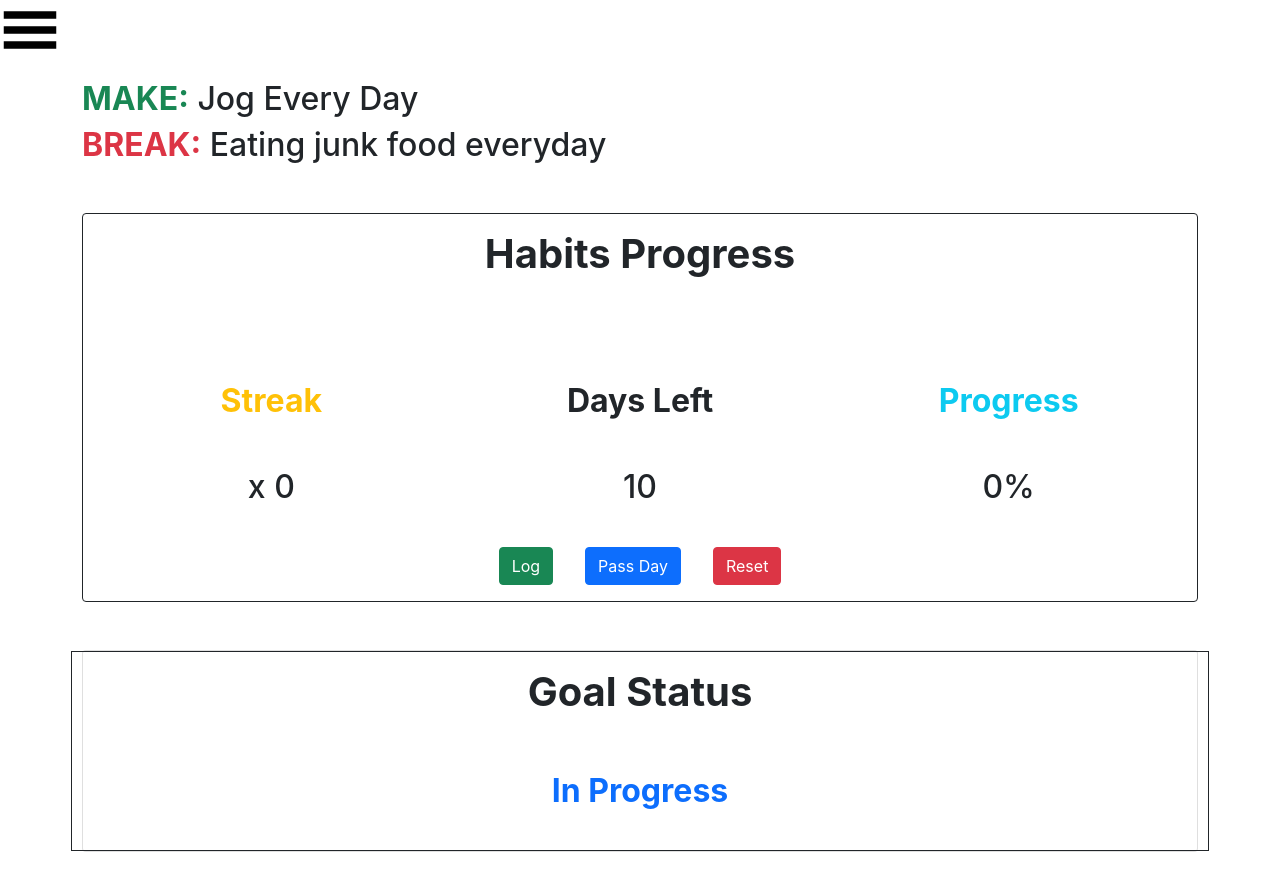
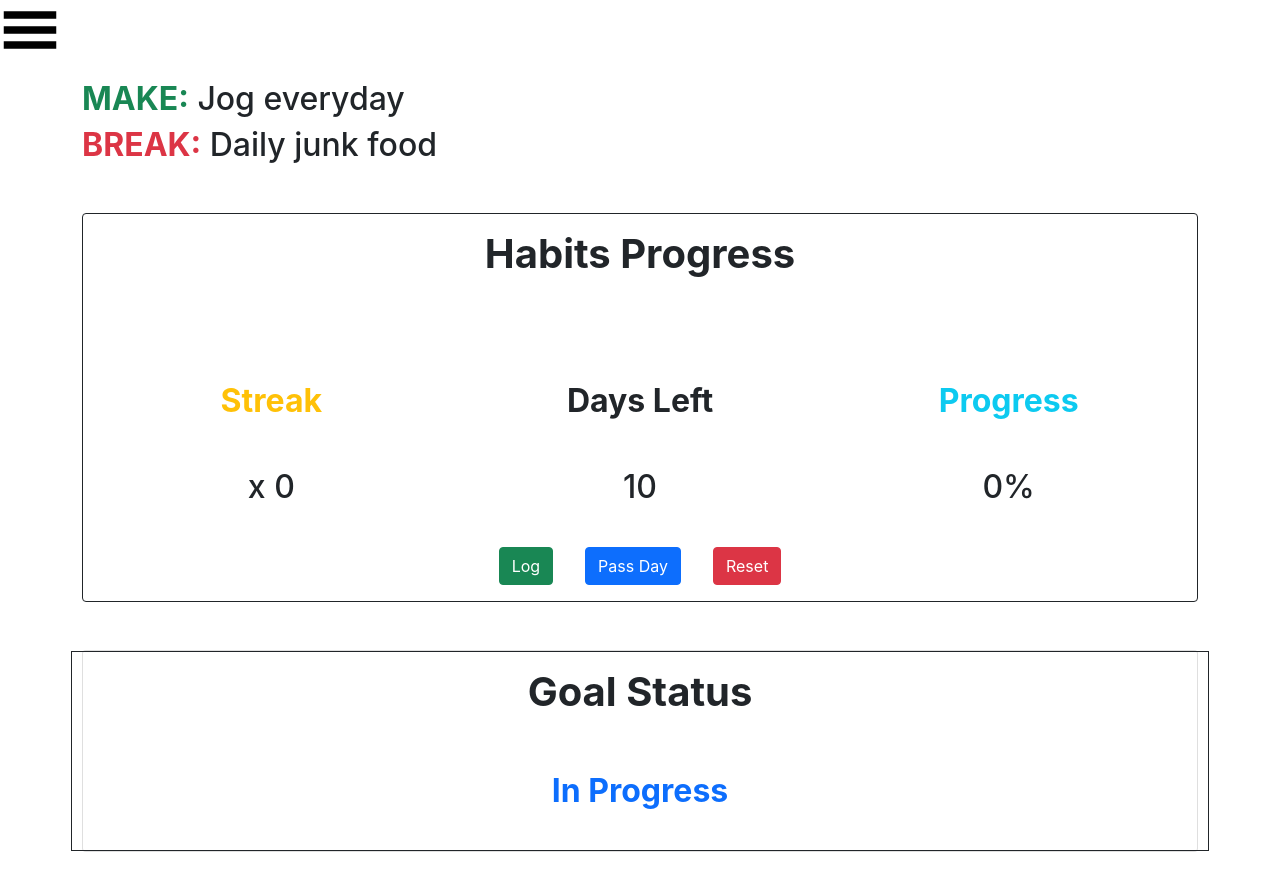
Before and after one commit to Carlosgerman353/Habitual, a React (Create React App) app: page / in a window 1280 px wide. Shown: the top 890 px of the page. Built offline with nearby package versions, Linux system fonts and the light colour scheme.

Commit message:
added create new task feature

```diff
--- a/src/App.js
+++ b/src/App.js
@@ -1,9 +1,23 @@
 import React, { useState } from "react";
+import ReactDOM from "react-dom";
 // import Button from "./Button.js";
 import "./index.css";
 import Rating from "./rate";
-import NavBar from "./NavBar"
+import NavBar from "./NavBar";
+import Profile from "./Profile";
+import CreateNewHabit from "./CreateNewHabit";
 
+//[habit_id, makeHabit, breakHabit]
+const habitDB = [
+  [100, "Jog everyday", "Daily junk food"],
+  [101, "50 pushups daily", "idling away time"],
+  [102, "3 miles running", "improve cardio endurance"]
+  ];
+  habitDB.push([0, "Profile"]);
+
+let urlParams = new URLSearchParams(document.URL.toString().split("?")[1]);
+const habitInx = habitDB.findIndex(x => x[0] === parseInt(urlParams.get("habit_id")));
+const currHabit1 = habitInx === -1 ? habitDB[0] : habitDB[habitInx];
 
 function App() {
   const [count, setCount] = useState(0); //Streak count
@@ -13,6 +27,7 @@ function App() {
   var [progress, setProgress] = useState(0); //Sets progress equal to INITIAL value of days
   // var [goalMet, setGoalMet] = useState(0);
   var [logged, setLogged] = useState(0);
+  const [currHabit, setCurrHabit] = useState(currHabit1);
 
   function Log() {
     setCount(count + 1);
@@ -25,33 +40,38 @@ function App() {
     CheckGoal(0);
     }
 
+function createHabit(makeHabit){
+    ReactDOM.render(
+      <CreateNewHabit makeHabit={makeHabit} />
+    );
+}
 
 
-  async function getMakeHabit(habit_id){
-    let url = `localhost:3001/habit_info?id=${habit_id}`;
-    // useEffect(() => {
-      let res = await fetch(url)
-      let data = await res.json();
-      return data.makeHabit;
-    // }, []);
-  }
+  // async function getMakeHabit(habit_id){
+  //   // let url = `localhost:3001/habit_info?id=${habit_id}`;
+  //   // // useEffect(() => {
+  //   //   let res = await fetch(url)
+  //   //   let data = await res.json();
+  //   //   return data.makeHabit;
+  //   // }, []);
+  // }
 
-  async function getBreakHabit(habit_id){
-    let url = `localhost:3001/habit_info?id=${habit_id}`;
-    // useEffect(() => {
-      let res = await fetch(url)
-      let data = await res.json();
-      return data.breakHabit;
-    // }, []);
-  }
-  function getHabitMake(id=0){ //we want this function to fetch from DB and return makeHabit data
-    return "Jog Every Day";
-    //remove after we use the db based functions
-  }
-  function getHabitBreak(id=0){ //we want this function to fetch from DB and return breakHabit data
-    return "Eating junk food everyday";
-   //remove after we use the db based functions
-  }
+  // async function getBreakHabit(habit_id){
+  //   // let url = `localhost:3001/habit_info?id=${habit_id}`;
+  //   // // useEffect(() => {
+  //   //   let res = await fetch(url)
+  //   //   let data = await res.json();
+  //   //   return data.breakHabit;
+  //   // }, []);
+  // }
+  // function getHabitMake(hId){ //we want this function to fetch from DB and return makeHabit data
+  //   return currHabit[1];
+  //   //remove after we use the db based functions
+  // }
+  // function getHabitBreak(hId){ //we want this function to fetch from DB and return breakHabit data
+
+  //  //remove after we use the db based functions
+  // }
   function logCheck() {
     if (logged === 0 && days !== 0) {
       return (<button className = "btn btn-success mx-3"
@@ -136,14 +156,19 @@ function App() {
     }
   }
 
+//if is in profile page then render profile component only
+  if(currHabit1[1].toLowerCase() === "profile"){
+    return <Profile />;
+  }
+
   return (
     <>
   <NavBar />
     <div id="main">
     <div className = "container">
     <div id="makeBreakBox">
-            <h2> <strong className="text-success"> MAKE:</strong> {getHabitMake(0)} </h2>
-            <h2> <strong className="text-danger"> BREAK:</strong> {getHabitBreak(0)} </h2>
+            <h2> <strong className="text-success"> MAKE:</strong> {currHabit[1]} </h2>
+            <h2> <strong className="text-danger"> BREAK:</strong> {currHabit[2]} </h2>
     </div>
     <div className="card text-center my-5 border border-dark">
 
--- /dev/null
+++ b/src/CreateNewHabit.js
@@ -0,0 +1,15 @@
+import React, {useState} from "react";
+import NavBar from "./NavBar";
+
+export default function CreateNewHabit(props){
+    return (
+        <>
+        <NavBar />
+        <div id="main">
+            <div id="container">
+                <h1>Make Habit: {props.makeHabit}</h1>
+            </div>
+        </div>
+        </>
+    )
+}
--- a/src/NavBar.js
+++ b/src/NavBar.js
@@ -1,46 +1,56 @@
 import React, { useState } from "react";
 import "./index.css";
+import createHabit from "./App";
 
+const habitDB = [
+    [100, "Jog everyday", "Daily junk food"],
+    [101, "50 pushups daily", "idling away time"],
+    [102, "3 miles running", "improve cardio endurance"]
+    ];
 
-  const habitDB = [
-  [100, "Jog everyday"],
-  [101, "50 pushups daily"],
-  [102, "3 miles running"]
-  ];
+  habitDB.push([0, "Profile"]);
 
 function openNav() {
     document.getElementById("mySidenav").style.width = "250px";
-    // document.getElementById("mySidenav").style.color = "#818181 !important";
     document.getElementById("main").style.marginLeft = "250px";
 }
 function closeNav() {
     document.getElementById("main").style.marginLeft = "0";
-    // document.getElementById("mySidenav").style.color = "rgba(0,0,0,0) !important";
     document.getElementById("mySidenav").style.width = "0";
 }
-// function setNavLinks(){
-// let a = 0;
-// let navLinks1 = [];
-// habitTitle.forEach(x => {
-//         navLinks1.push(<a href={"habit?habit_id="+habitDB[a++]}>{x}</a>);
-// });
-// navLinks1.forEach(x => console.log(x));
-// }
-const currHabit1 = [100, "Jog daily"];
+
+let urlParams = new URLSearchParams(document.URL.toString().split("?")[1]);
+const habitInx = habitDB.findIndex(x => x[0] === parseInt(urlParams.get("habit_id")));
+
+const currHabit1 = (habitInx === -1 ) ? habitDB[0] : habitDB[habitInx]; //stores whatever page we currently on
 
 // setNavLinks();
 export default function NavBar(props) {
-
 const [navLinks, setNavLinks] = useState(habitDB);
 const [currHabit, setCurrHabit] = useState(currHabit1);
+
+function addNewTask(){
+    let ina = document.createElement("input");
+    ina.placeholder = "new name here";
+    document.querySelector("#navHabitList").insertBefore(ina, document.querySelector("#navHabitList").children[document.querySelector("#navHabitList").childElementCount - 1]);
+    window.onkeydown = (e) => {
+        console.log(e.key);
+        if(e.key === "Enter"){
+            console.log(ina.value);
+            createHabit(ina.value);
+        }
+    }
+}
     return (
         <>
         <div id="mySidenav" className="sidenav">
+            <button className="addBtn" onClick={() => addNewTask()}>+</button>
             <button className="closebtn" onClick={() => closeNav()}>&times;</button>
             <div id="navHabitList">
                 {
                     navLinks.map(h => (
-                        <a key={h[0]} className={h[0] !== currHabit[0] ? "inactive":"active currHabit"} href={"habit?habit_id="+h[0]}>{h[1]}</a>
+                        //if not current habit then class=inactive else class="active currHabit"
+                        <a key={h[0]} className={(h[0] !== currHabit[0] /*&& h[0] !== 0*/) ? "inactive" : "active currHabit"} href={h[0] !== 22 ? "habit?habit_id="+h[0] : "/profile"}>{h[1]}</a> //if 22 is set to 0 then the href for profile will be /profile
                         )
                     )
                 }
--- /dev/null
+++ b/src/Profile.js
@@ -0,0 +1,58 @@
+import React, { useState } from "react";
+import "./index.css";
+import NavBar from "./NavBar";
+
+
+const userDB = {
+    name: "John Cena",
+    motto: "You can't see me",
+    imgSrc: "https://images.genius.com/b7856ba4b9670f426d8b347b3fc20a52.403x363x1.png"
+};
+const userHabitsStats = [
+    {
+        habit_id:100,
+        makeHabit: "Jog Daily",
+        progress: 50,
+        daysRemaining: 5
+    },
+    {
+        habit_id: 101,
+        makeHabit: "50 pushups daily",
+        progress: 60,
+        daysRemaining: 10
+    }
+];
+
+export default function Profile (props) {
+    const [currUser, setcurrUser] = useState(userDB);
+    const [userStats, setUserStats] = useState(userHabitsStats);
+    return (
+        <>
+        <NavBar />
+        <div id="main">
+            <div className="container">
+                <div id="about-box">
+                    <img src={currUser.imgSrc} width="200" height="200"/>
+                    <h1><strong>Name: </strong>{currUser.name}</h1>
+                    <h1><strong>Motto:</strong> {currUser.motto}</h1>
+                </div>
+                <br />
+                <h3><b>Current stats</b></h3>
+                <div id="allHabits">
+                    <ul id="allList">
+                        {
+                            userStats.map(x => (
+                                <li key={x.habit_id}>
+                                    <div id="mkHb"> {x.makeHabit}</div>
+                                    <span id="progress">Progress: <b>{x.progress}%</b></span>
+                                    <span id="daysLeft">Days Remaining: <b>{x.daysRemaining}</b></span>
+                                </li>
+                            ))
+                        }
+                    </ul>
+                </div>
+            </div>
+        </div>
+        </>
+    );
+  }
--- a/src/index.css
+++ b/src/index.css
@@ -12,7 +12,7 @@ code {
     monospace;
 }
 
-
+#hamburger-expand-btn{ width: fit-content }
 input[type="radio"] {
   display: none;
 }
@@ -41,21 +41,39 @@ input[type="radio"] {
   font-size: 25px;
   color: #818181;
   display: block;
+  width: 250px;
   transition: 0.3s;
 }
-
+.sidenav a:first-child{
+  margin-top:50px;
+}
 
 .sidenav a:hover {
 	color: #f1f1f1;
 }
 
-
+.sidenav input{
+  padding: 8px 8px 8px 32px;
+  display: block;
+  width: 250px;
+}
 .sidenav .closebtn {
   position: absolute;
   top: 0;
   right: 25px;
   font-size: 36px;
   margin-left: 50px;
+  border: none;
+  background-color: rgb(205, 74, 74);
+}
+.addBtn {
+  position: absolute;
+  top: 0;
+  /* right: 25px; */
+  font-size: 36px;
+  margin-left: 20px;
+  background-color: #198754;
+  border: none;
 }
 
 
@@ -73,3 +91,28 @@ input[type="radio"] {
   color: #f1f1f1 !important;
   background-color: #5d7d5b;
 }
+#allList { padding:0;}
+#allList > li {
+  border: 3px solid rgb(112, 187, 198);
+  list-style: none;
+  display: flex;
+  justify-content: space-between;
+  font-size: 1.5em;
+  flex-grow: 1;
+  flex-wrap: wrap;
+  padding: 1.5em;
+}
+#mkHb {
+  justify-content: flex-start;
+  font-weight: 600;
+  padding-left: 5px;
+  border-left: 5px solid rgb(172, 68, 68);
+}
+li * {
+  flex-grow: 1;
+}
+#allList {
+  display: flex;
+  flex-direction: column;
+}
+h3 >b{color:rgb(43, 127, 90);}
```
